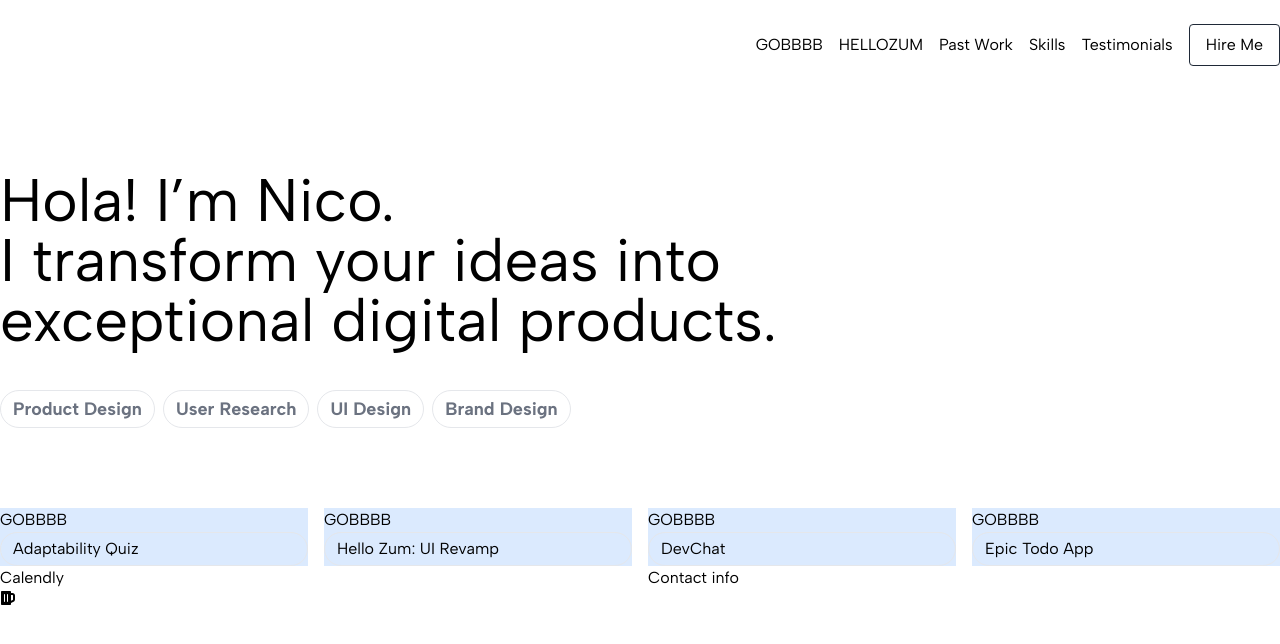
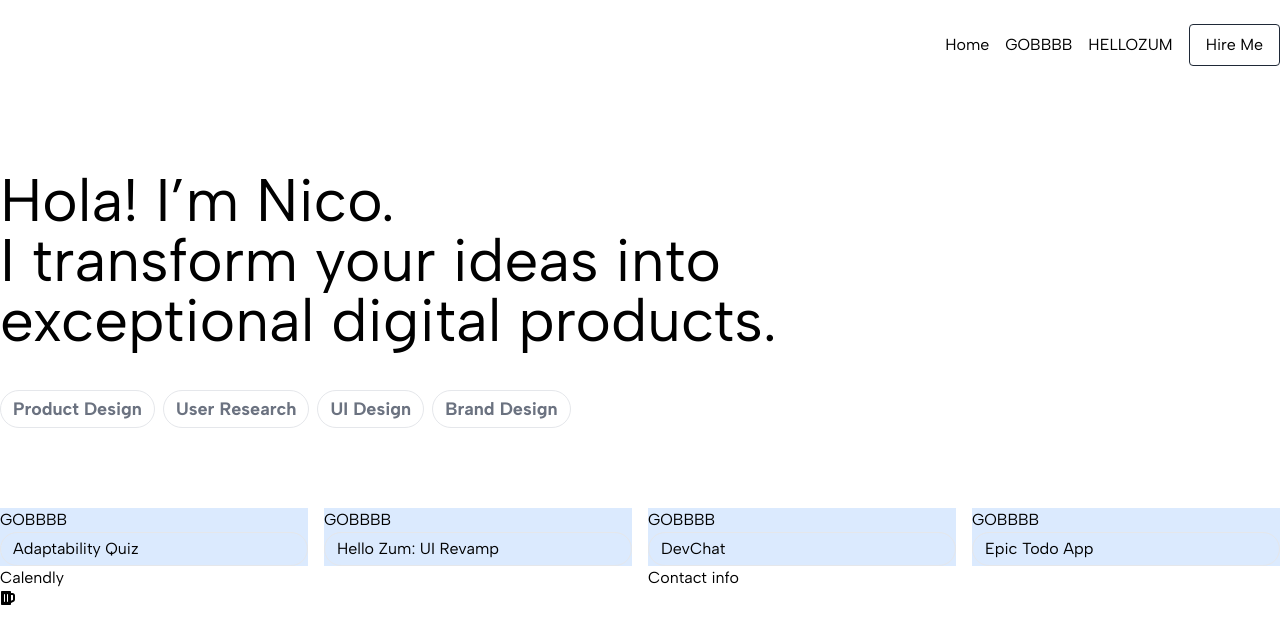
Before and after one commit to nicolaslozada/portfolio, a React (Create React App) app: page / in a window 1280 px wide. Shown: the top 644 px of the page. Built offline with nearby package versions, Linux system fonts and the light colour scheme.

Commit message:
router working fine

```diff
--- a/src/App.js
+++ b/src/App.js
@@ -1,28 +1,20 @@
 import React from 'react';
 import './App.css';
-import Projects from "./components/Projects.js";
-import Header from "./components/Header";
-import Navbar from './components/Navbar';
-import Footer from './components/Footer';
-import Gob from './components/views/getonbrd';
-import Zum from './components/views/hellozum';
-import { Routes, Route, Outlet, Link } from "react-router-dom";
+import Home from './components/Home';
+import Navbar from "./components/Navbar"
+import { Routes, Route, Link } from "react-router-dom";
+import Gob from './components/views/getonbrd'
+import Zum from './components/views/hellozum'
 
 function App() {
   return (
       <main>
-        <Navbar />
-
-        <Routes>
-          <Route path="/gob" element={<Gob />} />
-          <Route path="/zum" element={<Zum />} />
-        </Routes>
-
-        <div className='container mx-auto'>
-          <Header />
-          <Projects />
-          <Footer />
-        </div>
+          <Navbar />
+          <Routes>
+            <Route path="/" element={<Home />} />
+            <Route path="/gob" element={<Gob />} />
+            <Route path="/zum" element={<Zum />} />
+          </Routes>
       </main>
   );
 }
--- a/src/components/Header.js
+++ b/src/components/Header.js
@@ -14,7 +14,6 @@ export default function About() {
                 {abilities.map((ab) =>
                     <li className="p-1 border rounded-full px-3 text-lg font-bold text-gray-500">{ab}</li>
                 )}
-
             </ul>
         </div>
     )
--- /dev/null
+++ b/src/components/Home.js
@@ -0,0 +1,18 @@
+import React from 'react';
+import Projects from "./Projects.js";
+import Header from "./Header";
+import Footer from './Footer';
+
+function Home() {
+  return (
+      <main>
+        <div className='container mx-auto'>
+          <Header />
+          <Projects />
+          <Footer />
+        </div>
+      </main>
+  );
+}
+
+export default Home;
--- a/src/components/Navbar.js
+++ b/src/components/Navbar.js
@@ -7,17 +7,9 @@ export default function Navbar() {
       <header className="md:sticky top-0 z-10 py-6">
         <div className="container mx-auto ">
           <nav className="flex justify-end gap-4 items-center">
+            <Link to="/"> Home </Link>
             <Link to="/gob"> GOBBBB </Link>
             <Link to="/zum"> HELLOZUM </Link>
-            <a href="#projects" className="hover:text-white">
-              Past Work
-            </a>
-            <a href="#skills" className="hover:text-white">
-              Skills
-            </a>
-            <a href="#testimonials" className="hover:text-white">
-              Testimonials
-            </a>
             <Button>
               <a href="#">Hire Me</a>
             </Button>
```
